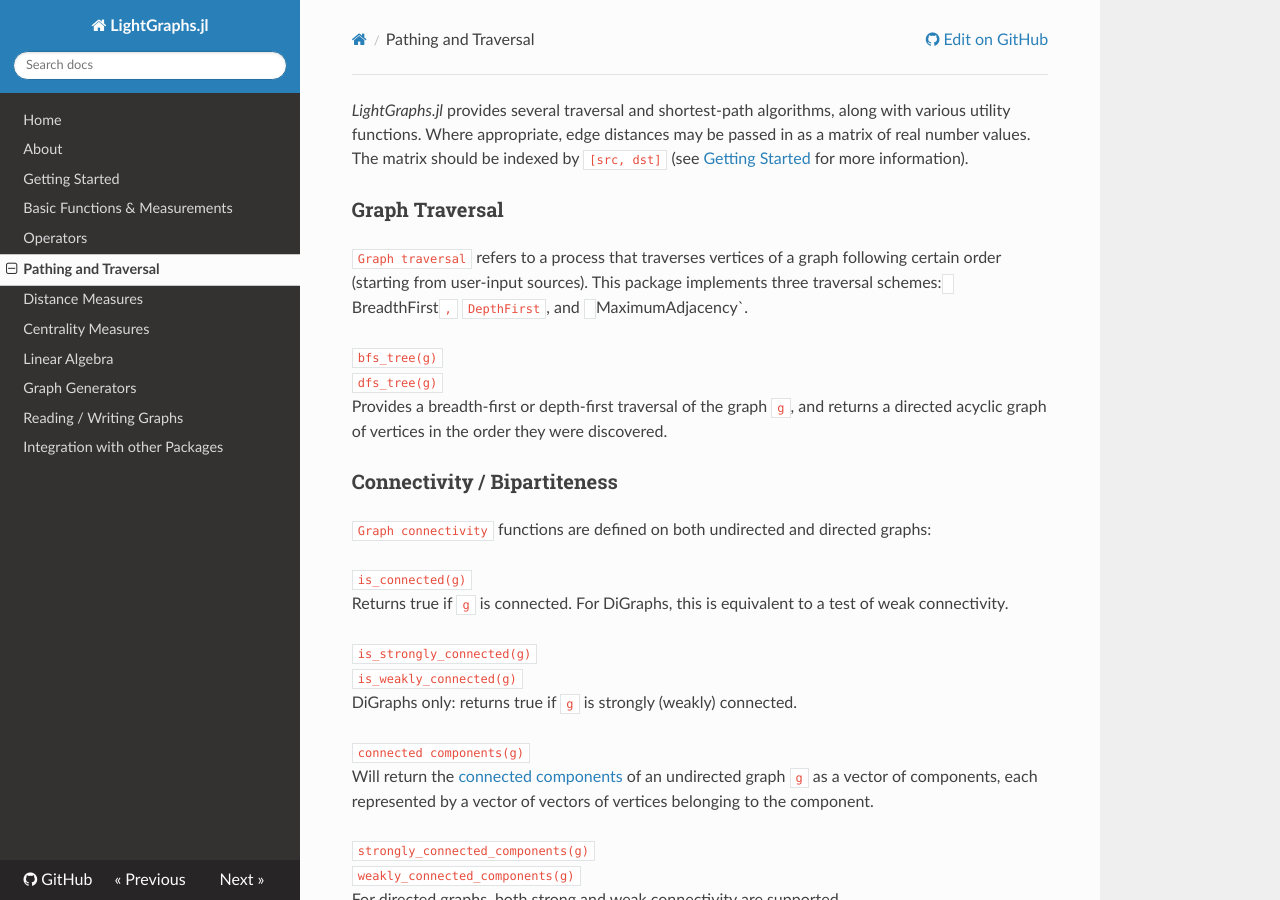
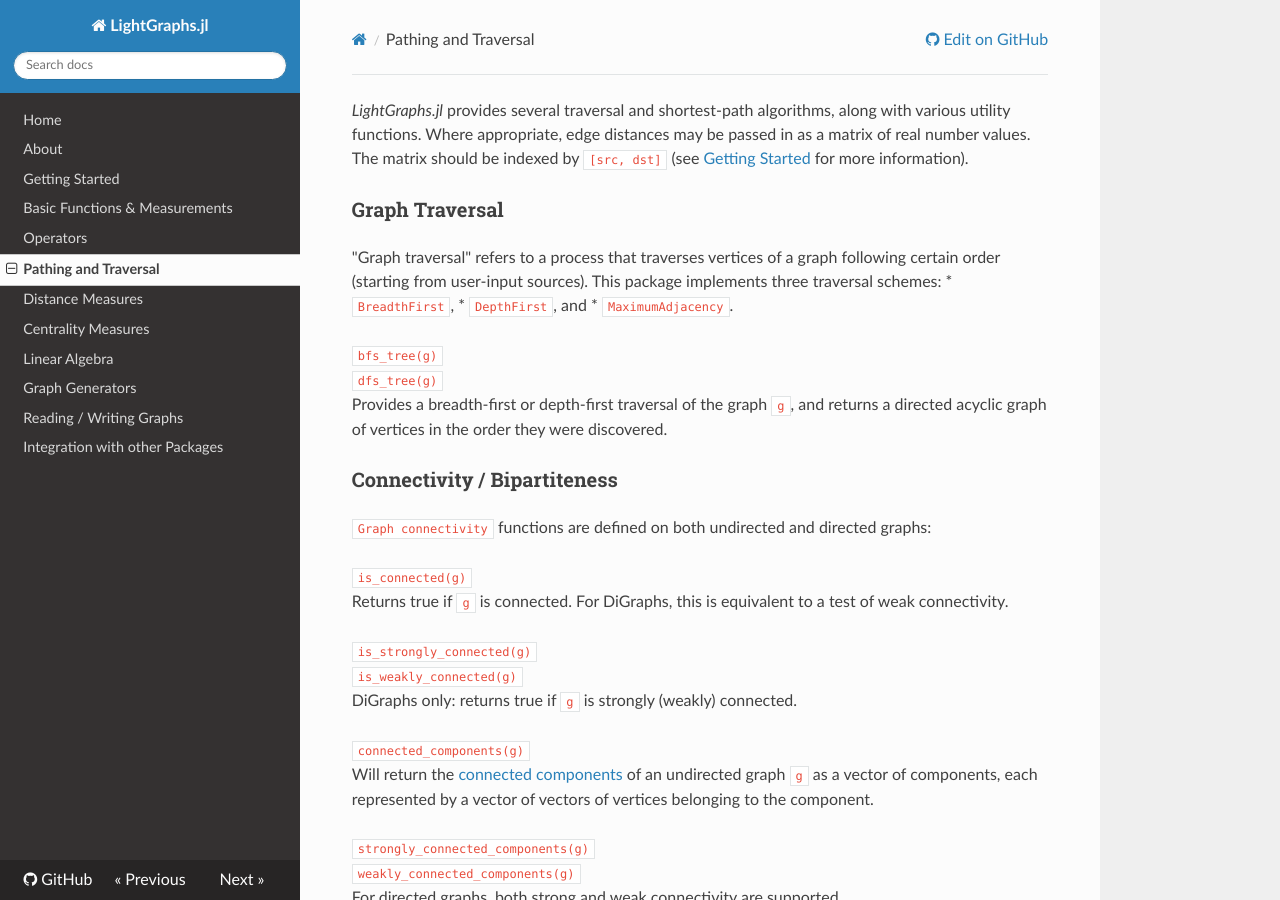
Before and after one commit to sbromberger/LightGraphs.jl, an MkDocs documentation site: the page built from doc/pathing.md, in a window 1280 px wide and 900 px high. Built offline with MkDocs 1.6.1, drawn with Linux system fonts in a browser that asks for light colours; nearby versions of some CDN libraries; old or Windows-style settings are respelled for this version of MkDocs.

Commit message:
Fix some doc weirdness

```diff
--- a/doc/pathing.md
+++ b/doc/pathing.md
@@ -3,10 +3,10 @@
 matrix of real number values. The matrix should be indexed by `[src, dst]` (see [Getting Started](gettingstarted.html) for more information).
 
 ### Graph Traversal
-`Graph traversal` refers to a process that traverses vertices of a graph following certain order (starting from user-input sources). This package implements three traversal schemes:
-` `BreadthFirst`,
-` `DepthFirst`, and
-` `MaximumAdjacency`.
+"Graph traversal" refers to a process that traverses vertices of a graph following certain order (starting from user-input sources). This package implements three traversal schemes:
+* `BreadthFirst`,
+* `DepthFirst`, and
+* `MaximumAdjacency`.
 
 `bfs_tree(g)`
 `dfs_tree(g)`
@@ -25,7 +25,7 @@
 `is_weakly_connected(g)`
 DiGraphs only: returns true if `g` is strongly (weakly) connected.
 
-`connected components(g)`
+`connected_components(g)`
 Will return the [connected components](https://en.wikipedia.org/wiki/Connectivity_(graph_theory))
 of an undirected graph `g` as a vector of components, each represented by a vector
 of vectors of vertices belonging to the component.
@@ -85,8 +85,8 @@
 
 ### Shortest-Path Algorithms
 #### General properties of shortest path algorithms
-`   The distance from a vertex to itself is always `0`.
-`   The distance between two vertices with no connecting edge is always `Inf`.
+*  The distance from a vertex to itself is always `0`.
+* The distance between two vertices with no connecting edge is always `Inf`.
 
 
 `a_star(g, s, t[, heuristic, distmx])`
```
